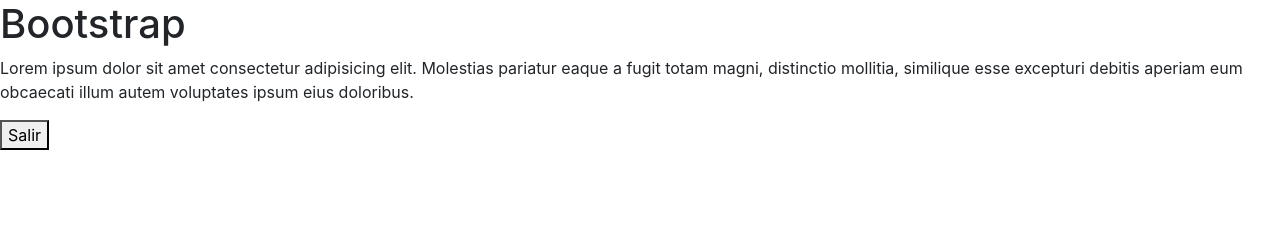
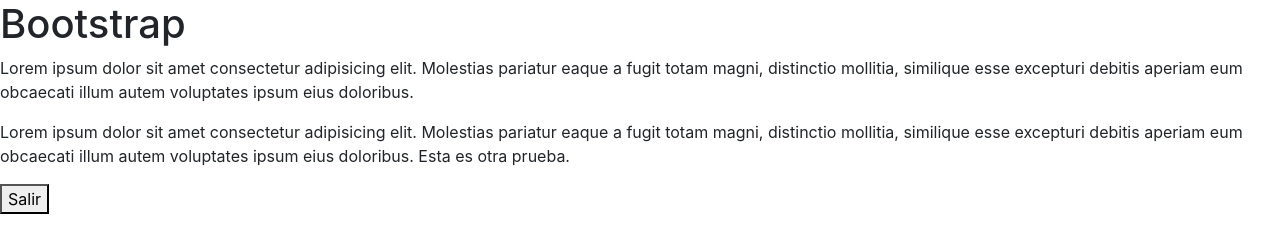
Before and after one commit to anagabrielaq/git2, a plain HTML site: page index.html in a window 1280 px wide. Drawn offline with nearby package versions, Linux system fonts and the light colour scheme.

Commit message:
agregue la palabra esta es otra prueba en mi parrafo

```diff
--- a/index.html
+++ b/index.html
@@ -18,12 +18,12 @@
       doloribus.
     </p>
 
-    <!-- <p>
+    <p>
       Lorem ipsum dolor sit amet consectetur adipisicing elit. Molestias
       pariatur eaque a fugit totam magni, distinctio mollitia, similique esse
       excepturi debitis aperiam eum obcaecati illum autem voluptates ipsum eius
-      doloribus.
-    </p> -->
+      doloribus. Esta es otra prueba.
+    </p>
 
     <button>Salir</button>
     <div class="div"></div>
```
